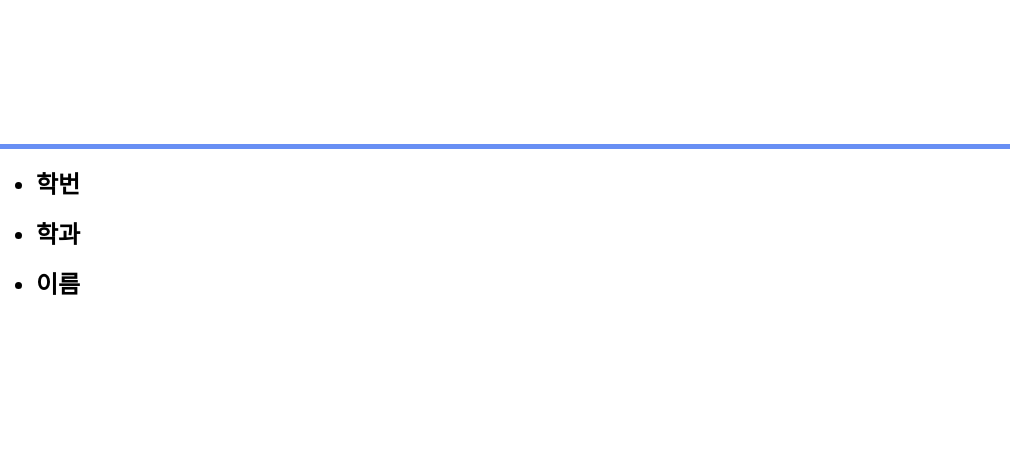
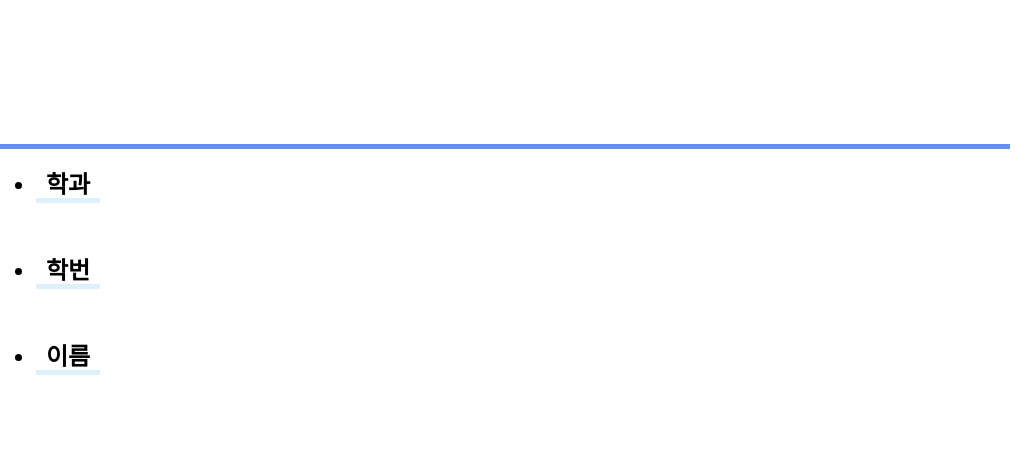
Before and after one commit to jkli51/Mid-Term-Project, a plain HTML site: page Hello World.html in a window 1280 px wide. Shown: the full height of the page, 262-1280 px from the left. Drawn offline with Linux system fonts and the light colour scheme.

Commit message:
fourth commit

```diff
--- a/Hello World.html
+++ b/Hello World.html
@@ -11,9 +11,14 @@
         <img src = "https://github.com/jkli51/Mid-Term-Project/blob/main/selfie.jpg?raw=true"
         style = "float: left;  margin-right: 40px; margin-bottom: 30px; width: 250px; height:250px;">
         <ul>
-            <li style = "font-size:150%; margin-bottom: 15px;"><b>학번</b></li>
-            <li style = "font-size:150%; margin-bottom: 15px;"><b>학과</b></li>
-            <li style = "font-size:150%"><b>이름</b></li>
+            <li style = "font-size:150%; margin-bottom: 15px;"><b>
+                <span style="border-bottom: 5px solid #dcf1fb; padding: 0 10px 0 10px;">학과</span></b></li>
+                <br></br>
+            <li style = "font-size:150%; margin-bottom: 15px;"><b>
+                <span style="border-bottom: 5px solid #dcf1fb; padding: 0 10px 0 10px;">학번</span></b></li>
+                <br></br>
+            <li style = "font-size:150%; margin-bottom: 15px;"><b>
+                <span style="border-bottom: 5px solid #dcf1fb; padding: 0 10px 0 10px;">이름</span></b></li>
         </ul>
     </body>
 </html>
```
